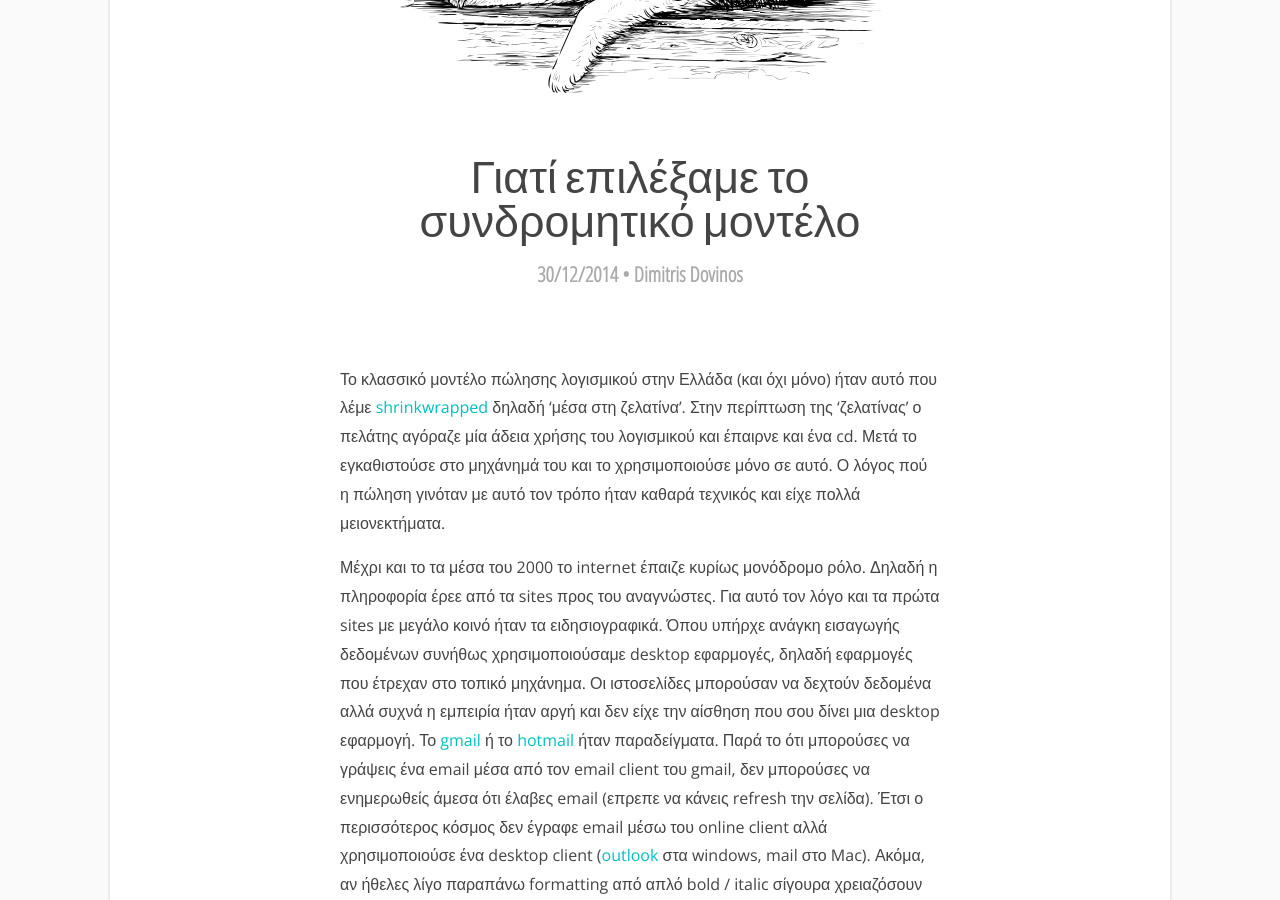
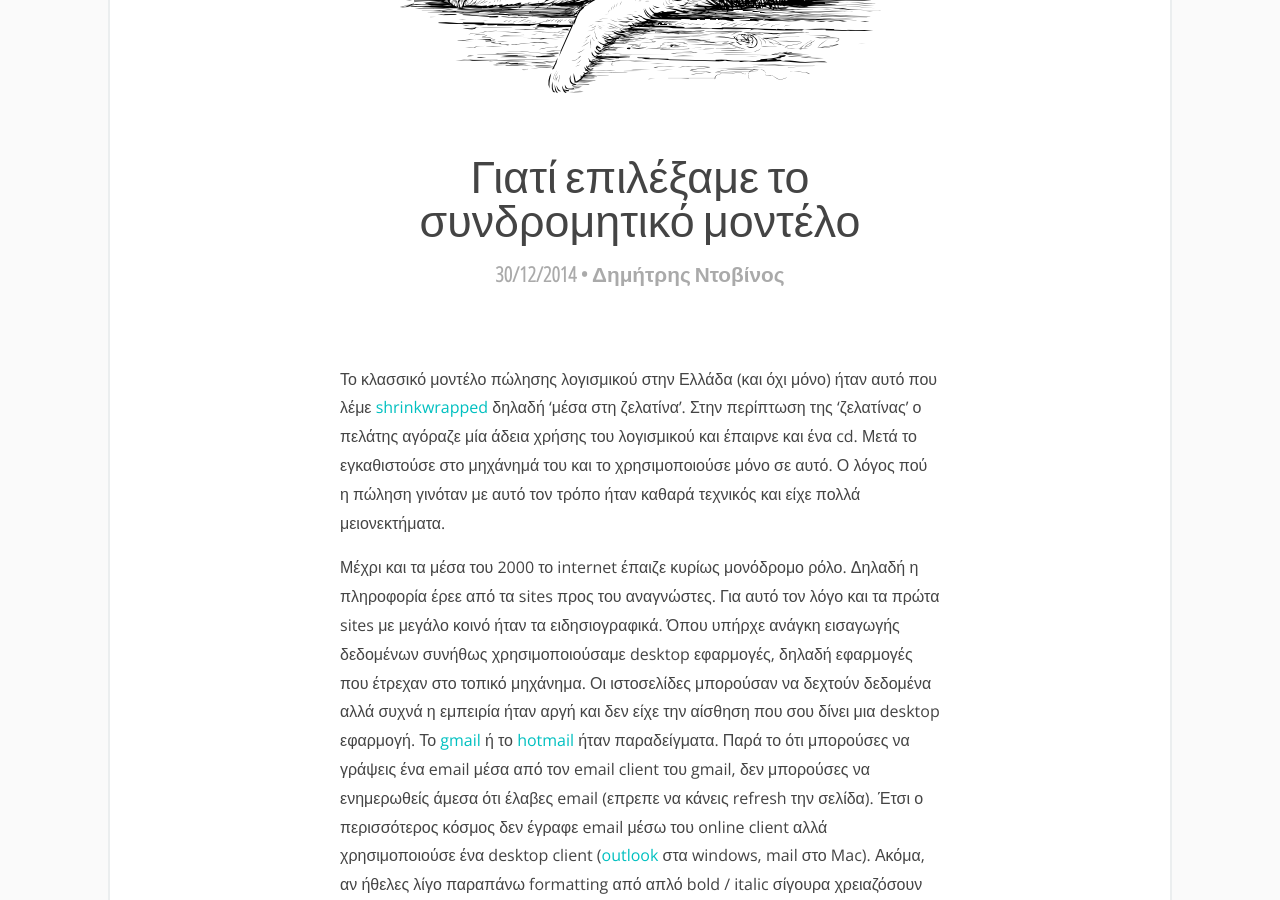
Before and after one commit to vassilis/vetrian-blog, a Jekyll site: the page built from _posts/2014-12-30-software-as-a-service.md, in a window 1280 px wide and 900 px high, scrolled down 563 px. Built offline with Jekyll 4.4.1, drawn with Linux system fonts in a browser that asks for light colours; comment, search, counter and statistics services are not loaded.

Commit message:
updated posts

```diff
--- a/_posts/2014-12-30-software-as-a-service.md
+++ b/_posts/2014-12-30-software-as-a-service.md
@@ -1,5 +1,5 @@
 ---
-author: Dimitris Dovinos
+author: Δημήτρης Ντοβίνος
 title: "Γιατί επιλέξαμε το συνδρομητικό μοντέλο"
 date: 2014-12-30 19:27
 comments: true
@@ -8,7 +8,7 @@ image: "dog2.png"
 
 Το κλασσικό μοντέλο πώλησης λογισμικού στην Ελλάδα (και όχι μόνο) ήταν αυτό που λέμε [shrinkwrapped](http://en.wikipedia.org/wiki/Shrink_wrap_contract) δηλαδή ‘μέσα στη ζελατίνα’. Στην περίπτωση της ‘ζελατίνας’ ο πελάτης αγόραζε μία άδεια χρήσης του λογισμικού και έπαιρνε και ένα cd. Μετά το εγκαθιστούσε στο μηχάνημά του και το χρησιμοποιούσε μόνο σε αυτό. Ο λόγος πού η πώληση γινόταν με αυτό τον τρόπο ήταν καθαρά τεχνικός και είχε πολλά μειονεκτήματα.
 
-Μέχρι και το τα μέσα του 2000 το internet έπαιζε κυρίως μονόδρομο ρόλο. Δηλαδή η πληροφορία έρεε από τα sites προς του αναγνώστες. Για αυτό τον λόγο και τα πρώτα sites με μεγάλο κοινό ήταν τα ειδησιογραφικά. Όπου υπήρχε ανάγκη εισαγωγής δεδομένων συνήθως χρησιμοποιούσαμε desktop εφαρμογές, δηλαδή εφαρμογές που έτρεχαν στο τοπικό μηχάνημα. Οι ιστοσελίδες μπορούσαν να δεχτούν δεδομένα αλλά συχνά η εμπειρία ήταν αργή και δεν είχε την αίσθηση που σου δίνει μια desktop εφαρμογή. Το [gmail](https://mail.google.com/) ή το [hotmail](https://www.hotmail.com/) ήταν παραδείγματα. Παρά το ότι μπορούσες να γράψεις ένα email  μέσα από τον email client του gmail, δεν μπορούσες να ενημερωθείς άμεσα ότι έλαβες email (επρεπε να κάνεις refresh την σελίδα). Έτσι ο περισσότερος κόσμος δεν έγραφε email μέσω του online client αλλά χρησιμοποιούσε ένα desktop client ([outlook](http://products.office.com/en-us/outlook/email-and-calendar-software-microsoft-outlook) στα windows, mail στο Mac). Ακόμα, αν ήθελες λίγο παραπάνω formatting από απλό bold / italic σίγουρα χρειαζόσουν desktop.
+Μέχρι και τα μέσα του 2000 το internet έπαιζε κυρίως μονόδρομο ρόλο. Δηλαδή η πληροφορία έρεε από τα sites προς του αναγνώστες. Για αυτό τον λόγο και τα πρώτα sites με μεγάλο κοινό ήταν τα ειδησιογραφικά. Όπου υπήρχε ανάγκη εισαγωγής δεδομένων συνήθως χρησιμοποιούσαμε desktop εφαρμογές, δηλαδή εφαρμογές που έτρεχαν στο τοπικό μηχάνημα. Οι ιστοσελίδες μπορούσαν να δεχτούν δεδομένα αλλά συχνά η εμπειρία ήταν αργή και δεν είχε την αίσθηση που σου δίνει μια desktop εφαρμογή. Το [gmail](https://mail.google.com/) ή το [hotmail](https://www.hotmail.com/) ήταν παραδείγματα. Παρά το ότι μπορούσες να γράψεις ένα email  μέσα από τον email client του gmail, δεν μπορούσες να ενημερωθείς άμεσα ότι έλαβες email (επρεπε να κάνεις refresh την σελίδα). Έτσι ο περισσότερος κόσμος δεν έγραφε email μέσω του online client αλλά χρησιμοποιούσε ένα desktop client ([outlook](http://products.office.com/en-us/outlook/email-and-calendar-software-microsoft-outlook) στα windows, mail στο Mac). Ακόμα, αν ήθελες λίγο παραπάνω formatting από απλό bold / italic σίγουρα χρειαζόσουν desktop.
 
 Η ανώριμη τεχνολογία των ιστοσελίδων ενίσχυε την ιδέα της ‘ζελατίνας’. Βασικό πρόβλημα της ζελατίνας ήταν ότι για να φτιάξεις ένα bug ή να προσθέσεις λειτουργικότητα έπρεπε να ξαναστείλεις το CD (πόσες φορές έχετε αναβαθμίσει το [Microsoft Office](http://en.wikipedia.org/wiki/History_of_Microsoft_Office)??). Ακόμα έπρεπε ο χρήστης να πληρώσει εφάπαξ το κόστος του software. Αν ένα κομμάτι λογισμικού χρειαζόταν 80,000 ευρώ για να αναπτυχθεί και είχε 500 χρήστες, τότε θα έπρεπε σίγουρα να κοστολογηθεί (80,000 / 500 + % κέρδος ->  200 Ευρώ) αρχικά τόσο όσο να γίνει η απόσβεση από μια πώληση σε κάθε χρήστη. Το ποσό από μόνο του απωθούσε τον χρήστη αφού ο προγραμματιστής του ζητούσε να επενδύσει 200 Ευρώ σε κάτι που μπορεί να μην του κάνει ή να του κάνει αλλά να έχει πολύ χαμηλή ποιότητα κλπ κλπ.
 
```
Also changed, not shown: _posts/2014-12-24-history.md (added, +21 -0 lines), _posts/2014-12-24-welcome-to-vertrian-blog.md (deleted, +0 -19 lines), _posts/2015-01-13-improving-speed.md (+1 -1 lines).
